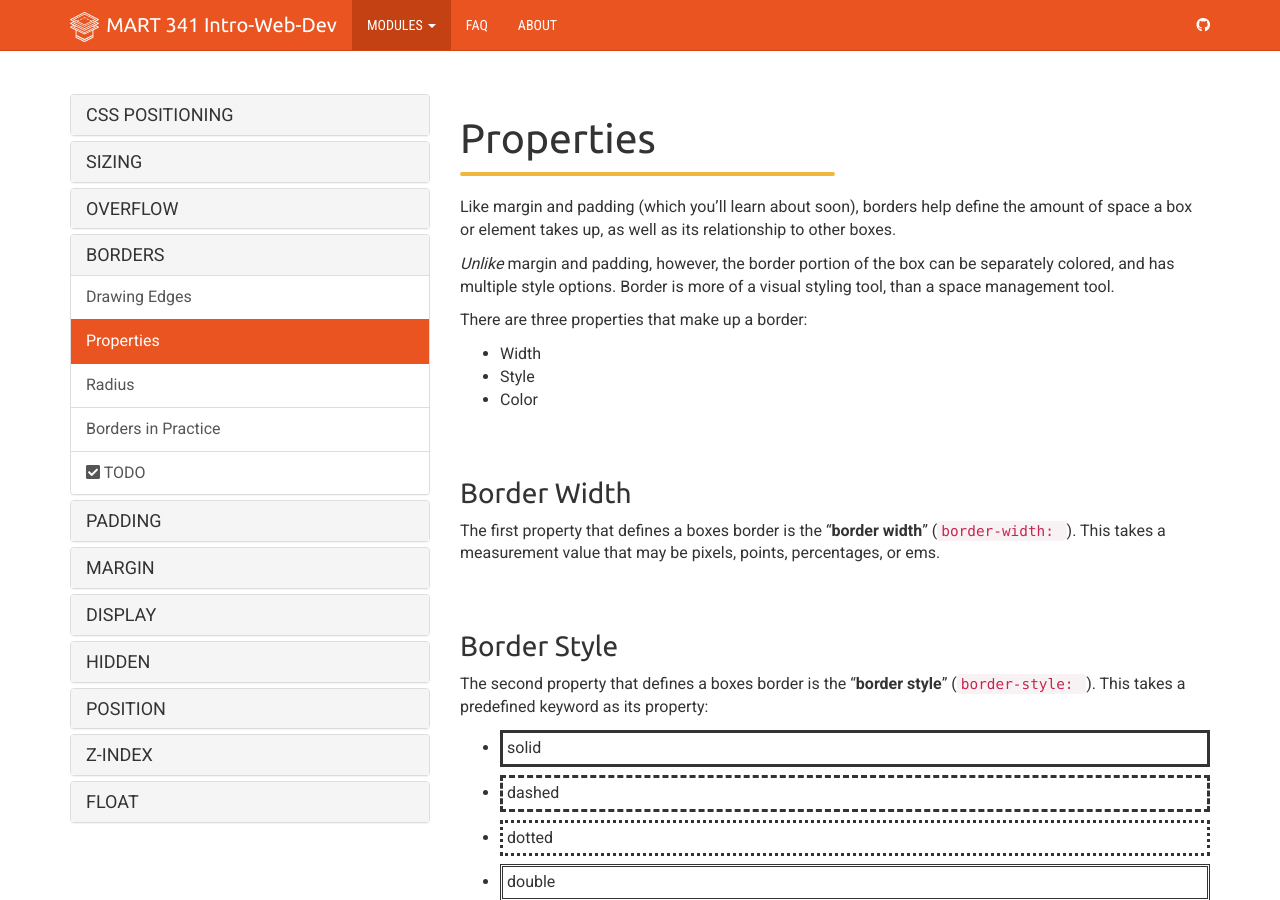
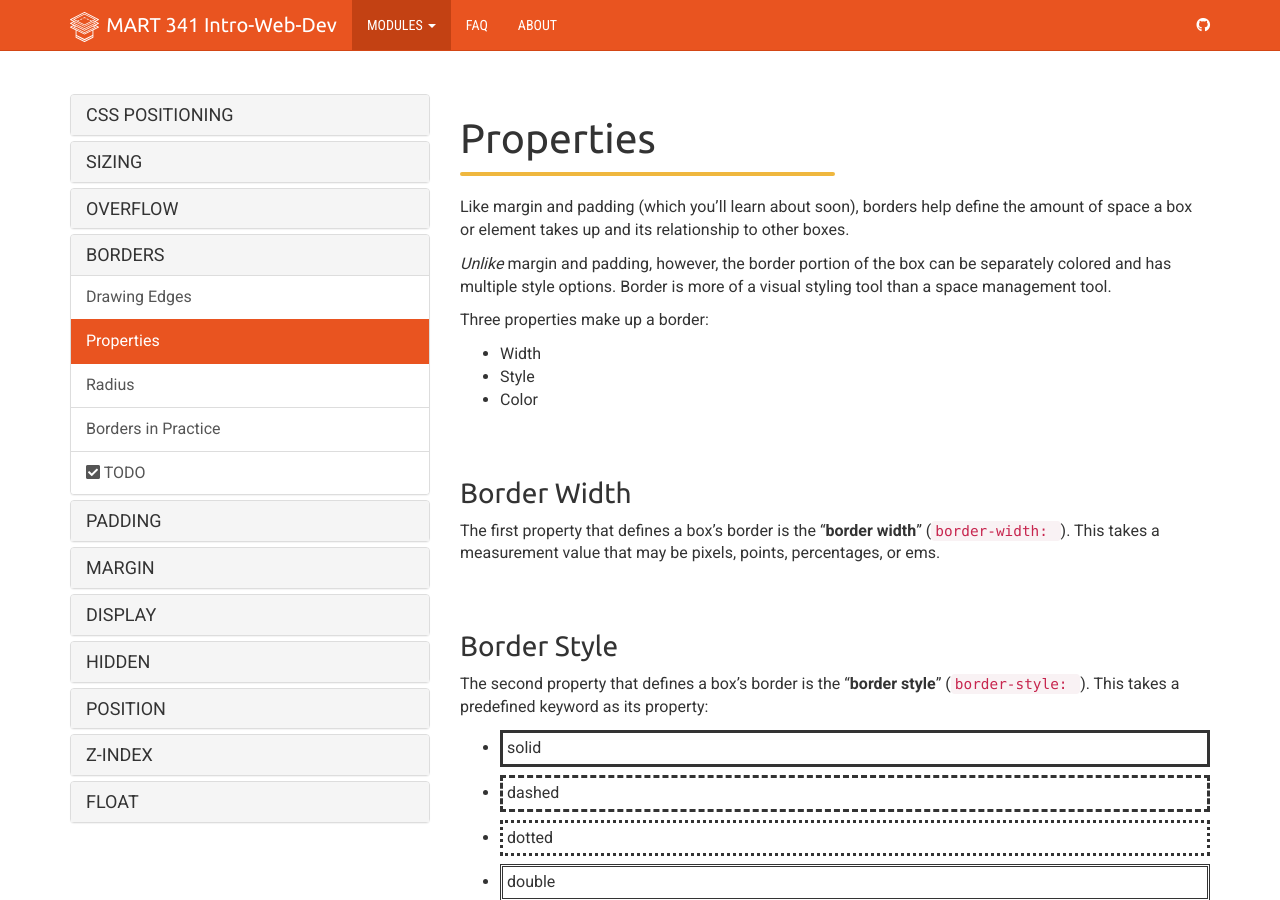
Before and after one commit to Montana-Media-Arts/webDesignFall2024, a Jekyll site: the page built from _docs/topic-11/03-border/02-page.md, in a window 1280 px wide and 900 px high. Built offline with Jekyll 4.4.1, drawn with Linux system fonts in a browser that asks for light colours; nearby versions of some CDN libraries.

Commit message:
Update 02-page.md

```diff
--- a/_docs/topic-11/03-border/02-page.md
+++ b/_docs/topic-11/03-border/02-page.md
@@ -6,11 +6,11 @@ permalink: /topic-11/border-properties/
 
 <div class="divider-heading"></div>
 
-Like margin and padding (which you'll learn about soon), borders help define the amount of space a box or element takes up, as well as its relationship to other boxes.
+Like margin and padding (which you'll learn about soon), borders help define the amount of space a box or element takes up and its relationship to other boxes.
 
-_Unlike_ margin and padding, however, the border portion of the box can be separately colored, and has multiple style options. Border is more of a visual styling tool, than a space management tool.
+_Unlike_ margin and padding, however, the border portion of the box can be separately colored and has multiple style options. Border is more of a visual styling tool than a space management tool.
 
-There are three properties that make up a border:
+Three properties make up a border:
 - Width
 - Style
 - Color
@@ -18,12 +18,12 @@ There are three properties that make up a border:
 
 ### Border Width
 
-The first property that defines a boxes border is the "**border width**" (`border-width: `). This takes a measurement value that may be pixels, points, percentages, or ems.
+The first property that defines a box's border is the "**border width**" (`border-width: `). This takes a measurement value that may be pixels, points, percentages, or ems.
 
 
 ### Border Style
 
-The second property that defines a boxes border is the "**border style**" (`border-style: `). This takes a predefined keyword as its property:
+The second property that defines a box's border is the "**border style**" (`border-style: `). This takes a predefined keyword as its property:
 
 - <div style="border-style:solid;padding:0.25em;margin-bottom:0.5em;">solid</div>
 - <div style="border-style:dashed;padding:0.25em;margin-bottom:0.5em;">dashed</div>
```
